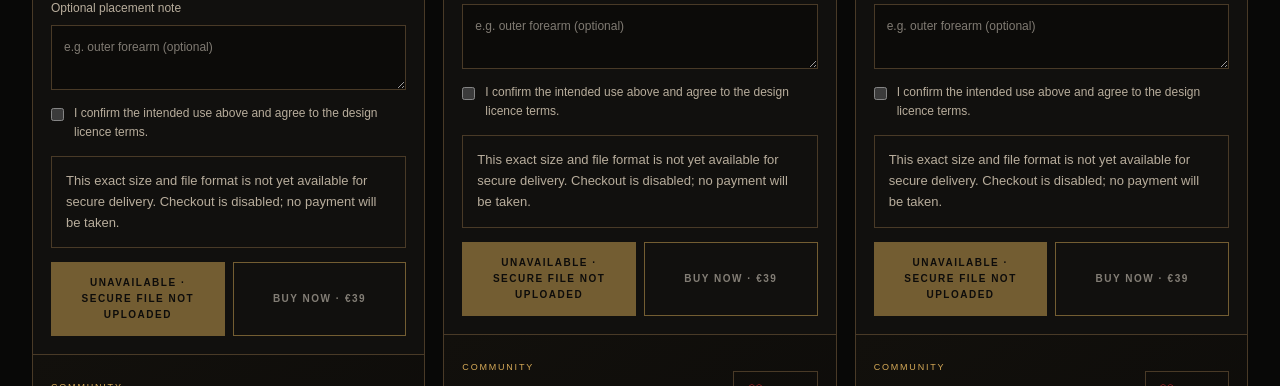
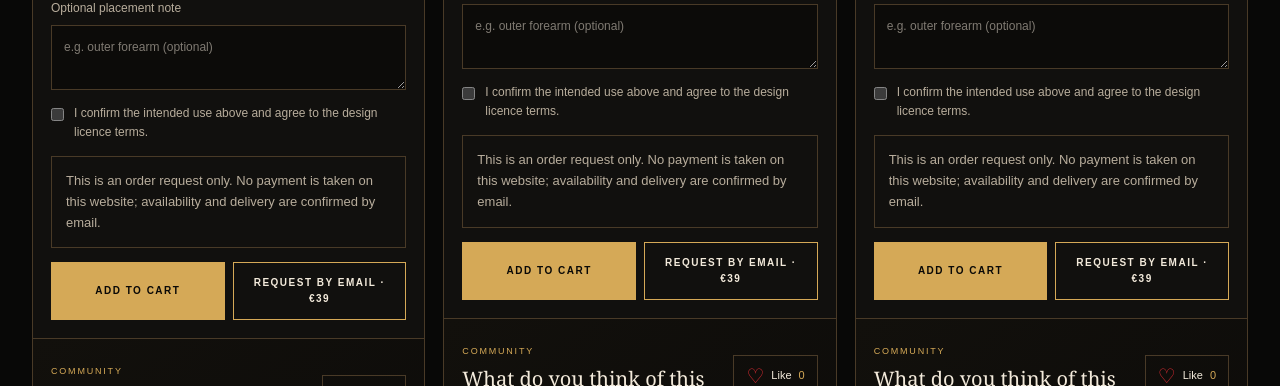
Before and after one commit to Kati8888/art-to-ink, a Next.js app: page / in a window 1280 px wide. Shown: the part 2480-2866 px from the top of the page. Built offline with nearby package versions, Linux system fonts and the light colour scheme; no server answers; the database is empty.

Commit message:
Use free email order requests instead of paid checkout

```diff
--- a/components/TattooDesignGallery.tsx
+++ b/components/TattooDesignGallery.tsx
@@ -1,6 +1,6 @@
 "use client";
 
-import { useEffect, useState } from "react";
+import { useState } from "react";
 import ProductDetail from "@/components/ProductDetail";
 import ArtworkInteractions from "@/components/ArtworkInteractions";
 import type { TattooDesign } from "@/lib/products";
@@ -31,42 +31,31 @@ function DesignCard({ design, onOpen }: { design: TattooDesign; onOpen: () => vo
   const [customerPhone, setCustomerPhone] = useState("");
   const [customerEmail, setCustomerEmail] = useState("");
   const [error, setError] = useState("");
-  const [busy, setBusy] = useState(false);
-  const [deliveryReady, setDeliveryReady] = useState(false);
-  const [checkingDelivery, setCheckingDelivery] = useState(true);
   const [added, setAdded] = useState(false);
   const { addItem } = useCart();
   const currentMedia = state === "colour" ? (design.gridImage ?? design.media[mediaKey[state]]) : design.media[mediaKey[state]];
-  useEffect(() => {
-    let cancelled = false;
-    setCheckingDelivery(true);
-    setDeliveryReady(false);
-    const query = new URLSearchParams({ productId: design.id, size, artworkFormat });
-    fetch(`/api/design-availability?${query.toString()}`, { cache: "no-store" })
-      .then((response) => response.ok ? response.json() : { available: false })
-      .then((data: { available?: boolean }) => { if (!cancelled) setDeliveryReady(data.available === true); })
-      .catch(() => { if (!cancelled) setDeliveryReady(false); })
-      .finally(() => { if (!cancelled) setCheckingDelivery(false); });
-    return () => { cancelled = true; };
-  }, [design.id, size, artworkFormat]);
-
-  async function checkout() {
+  function checkout() {
     setError("");
-    if (!intendedUseConfirmed) { setError("Please confirm the intended use before checkout."); return; }
-    if (!customerName.trim() || !customerPhone.trim() || !customerEmail.trim()) { setError("Please enter your name, phone number and email so we can contact you if delivery fails."); return; }
-    setBusy(true);
-    try {
-      const response = await fetch("/api/checkout", {
-        method: "POST", headers: { "Content-Type": "application/json" },
-        body: JSON.stringify({ type: "design", productSlug: design.slug, size, artworkFormat, intendedUseConfirmed, intendedUse, placementNote, customerName: customerName.trim().slice(0, 120), customerPhone: customerPhone.trim().slice(0, 40), customerEmail: customerEmail.trim().slice(0, 254) }),
-      });
-      const data: { url?: string; error?: string } = await response.json();
-      if (!response.ok || !data.url) throw new Error(data.error ?? "Checkout could not be started.");
-      window.location.assign(data.url);
-    } catch (cause) {
-      setError(cause instanceof Error ? cause.message : "Checkout could not be started.");
-      setBusy(false);
-    }
+    if (!intendedUseConfirmed) { setError("Please confirm the intended use before sending your request."); return; }
+    if (!customerName.trim() || !customerPhone.trim() || !customerEmail.trim()) { setError("Please enter your name, phone number and email."); return; }
+    const subject = `ART TO INK order request — ${design.title}`;
+    const body = [
+      "Hello Kateřina,",
+      "",
+      "I would like to request this artwork:",
+      `Design: ${design.title}`,
+      `Size: ${design.sizes[size].label}`,
+      `Price shown on website: ${formatEuro(design.sizes[size].price)}`,
+      `File format: ${artworkFormat === "colour" ? "Colour PNG" : "Black & White PNG"}`,
+      `Intended use: ${intendedUse}`,
+      `Name: ${customerName.trim()}`,
+      `Email: ${customerEmail.trim()}`,
+      `Phone: ${customerPhone.trim()}`,
+      `Placement note: ${placementNote.trim() || "—"}`,
+      "",
+      "Please confirm availability, final price and payment/delivery details before I pay.",
+    ].join("\\n");
+    window.location.href = `mailto:katerina.pohnetalova@seznam.cz?subject=${encodeURIComponent(subject)}&body=${encodeURIComponent(body)}`;
   }
 
   return <article className="design-card">
@@ -88,8 +77,8 @@ function DesignCard({ design, onOpen }: { design: TattooDesign; onOpen: () => vo
         <label>Optional placement note <textarea rows={2} maxLength={500} value={placementNote} onChange={(event) => setPlacementNote(event.target.value)} placeholder="e.g. outer forearm (optional)" /></label>
         <label className="checkbox-line"><input type="checkbox" checked={intendedUseConfirmed} onChange={(event) => setIntendedUseConfirmed(event.target.checked)} /><span>I confirm the intended use above and agree to the design licence terms.</span></label>
         {error && <p className="error-text" role="alert">{error}</p>}
-        {checkingDelivery ? <p className="notice" role="status">Checking secure file availability…</p> : !deliveryReady ? <p className="notice" role="status">This exact size and file format is not yet available for secure delivery. Checkout is disabled; no payment will be taken.</p> : null}
-        <div className="purchase-actions"><button type="button" className="button" disabled={checkingDelivery || !deliveryReady} onClick={() => { addItem(designCartItem(design, size, artworkFormat)); setAdded(true); window.setTimeout(() => setAdded(false), 1800); }}>{checkingDelivery ? "Checking secure files…" : !deliveryReady ? "Unavailable · secure file not uploaded" : "Add to cart"}</button><button type="button" className="button secondary" disabled={busy || checkingDelivery || !deliveryReady} onClick={checkout}>{busy ? "Opening secure checkout…" : `Buy now · ${formatEuro(design.sizes[size].price)}`}</button></div>{added && <p className="cart-feedback" role="status">Added to cart. <a href="/cart">View cart</a></p>}
+        <p className="notice" role="status">This is an order request only. No payment is taken on this website; availability and delivery are confirmed by email.</p>
+        <div className="purchase-actions"><button type="button" className="button" onClick={() => { addItem(designCartItem(design, size, artworkFormat)); setAdded(true); window.setTimeout(() => setAdded(false), 1800); }}>Add to cart</button><button type="button" className="button secondary" onClick={checkout}>Request by email · {formatEuro(design.sizes[size].price)}</button></div>{added && <p className="cart-feedback" role="status">Added to cart. <a href="/cart">View cart</a></p>}
       </div>
     </div>
     <ArtworkInteractions designId={design.id} designTitle={design.title} />
```
